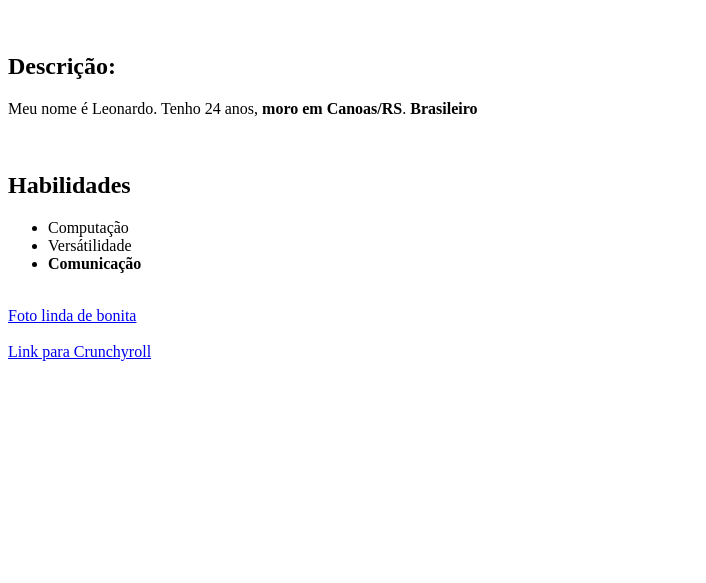
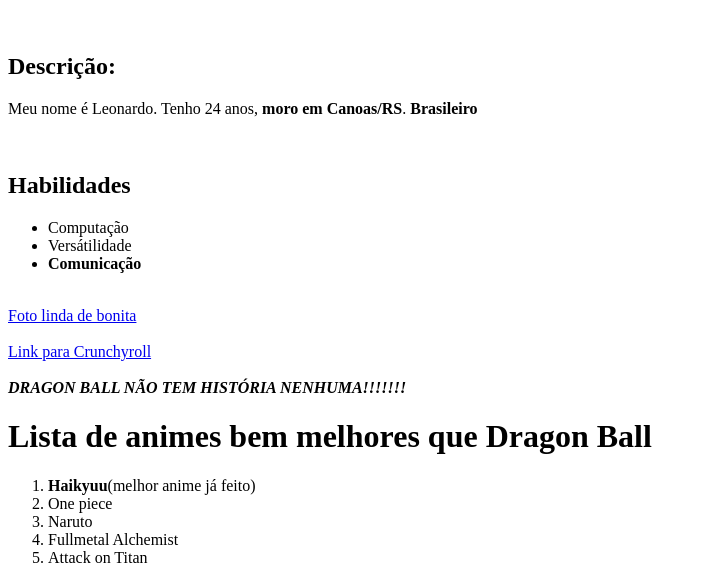
Before and after one commit to LeoFogaca1/LeoFogaca1.github.io, a plain HTML site: page index.html in a window 1280 px wide. Shown: the part 353-936 px from the top of the page, without its empty margins (0-706 px from the left). Before the commit the page ends 800 px from the top, so only its background shows below. Drawn offline with Linux system fonts and the light colour scheme.

Commit message:
Adciona lista de melhores animes

```diff
--- a/index.html
+++ b/index.html
@@ -22,7 +22,17 @@
     <a href="#Fotoperfil">Foto linda de bonita</a>
     <br>
     <br>
-    <a href="https://www.crunchyroll.com/pt-br">Link para Crunchyroll</a>
+    <a href="https://www.crunchyroll.com/pt-br">Link para Crunchyroll</a><br>
+    <br>
+    <em><strong>DRAGON BALL NÃO TEM HISTÓRIA NENHUMA!!!!!!!</strong></em>
+    <h1>Lista de animes bem melhores que Dragon Ball</h1>
+    <ol>
+        <li><strong>Haikyuu</strong>(melhor anime já feito)</li>
+        <li>One piece</li>
+        <li>Naruto</li>
+        <li>Fullmetal Alchemist</li>
+        <li>Attack on Titan</li>
+    </ol>
 
 </body>
 </html>
```
